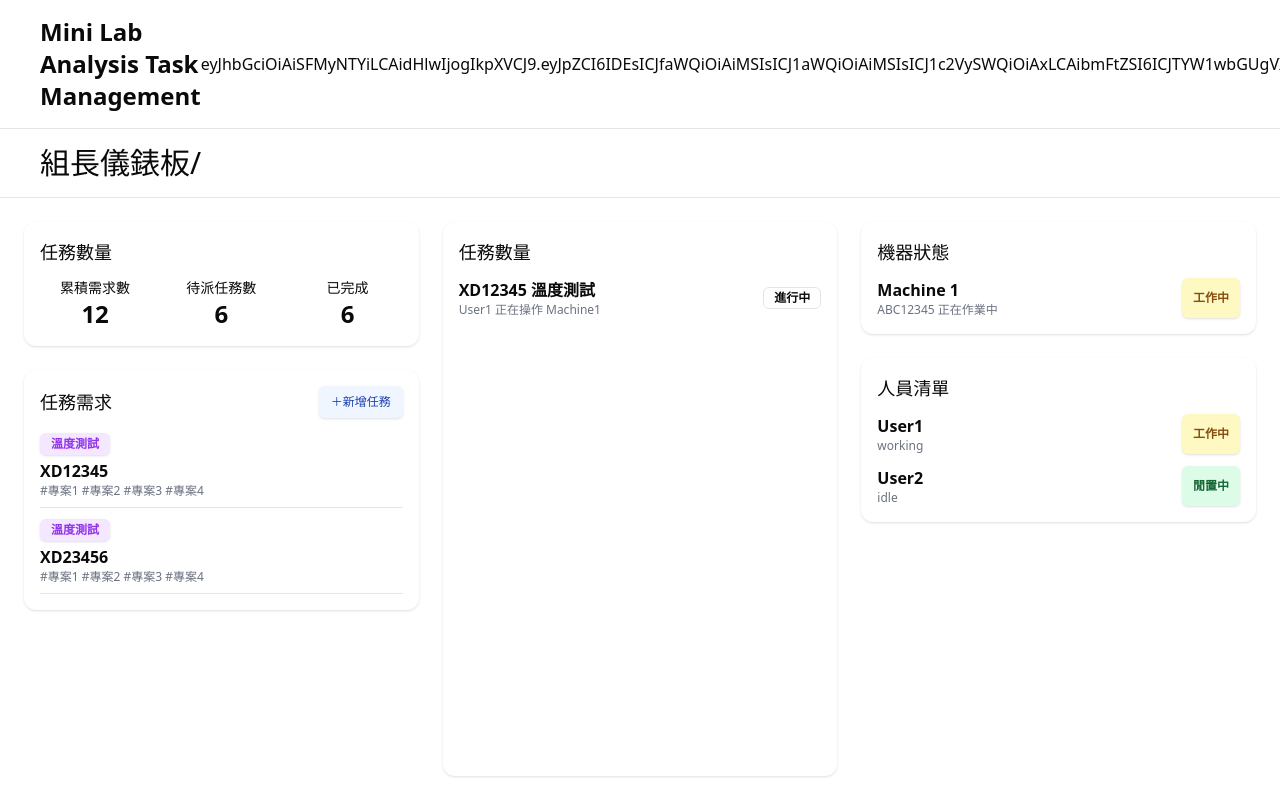
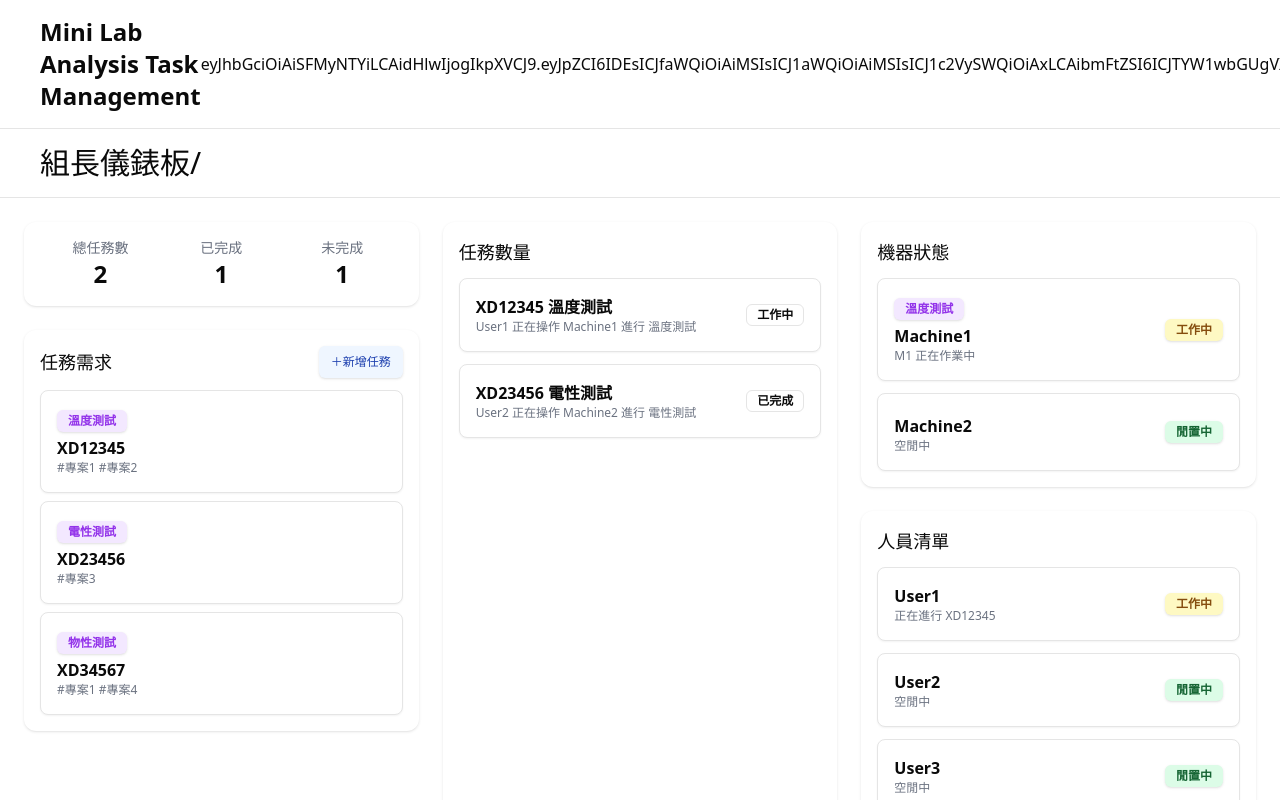
Before and after one commit to quan0715/cloud-native-final-frontend, a Vue app: page / in a window 1280 px wide. Shown: the top 800 px of the page. Built offline with nearby package versions, Linux system fonts and the light colour scheme; sample sign-in values are in the browser's storage; the HTML template or start-up script is replaced by a standard one.

Commit message:
feat: add mock data and props, with types created

```diff
--- a/src/components/Machine/MachineStatusList.vue
+++ b/src/components/Machine/MachineStatusList.vue
@@ -1,33 +1,48 @@
 <template>
   <div class="bg-white rounded-xl shadow p-4">
     <h2 class="text-lg font-medium mb-3">機器狀態</h2>
+
     <ul class="space-y-3">
-      <li v-for="m in machines" :key="m.id" class="flex justify-between">
-        <div>
-          <p class="font-semibold">{{ m.name }}</p>
-          <p class="text-xs text-gray-500">{{ m.code }} 正在作業中</p>
-        </div>
-        <Badge :class="statusClass(m.status)">{{ m.status }}</Badge>
+      <li v-for="m in machines" :key="m.id">
+        <Card class="flex justify-between items-center p-4 bg-white rounded-lg shadow-sm">
+          <div>
+            <Badge v-if="m.currentTask" class="text-purple-600 bg-purple-100">{{ m.currentTask.name }}</Badge>
+            <p class="mt-1 font-semibold">{{ m.name }}</p>
+            <p v-if="m.status === MachineStatus.Working" class="text-xs text-gray-500">
+              {{ m.code }} 正在作業中
+            </p>
+            <p v-else-if="m.status === MachineStatus.Idle" class="text-xs text-gray-500">
+              空閒中
+            </p>
+            <p v-else-if="m.status === MachineStatus.Maintenance" class="text-xs text-gray-500">
+              維護中
+            </p>
+          </div>
+          <Badge :class="statusClass(m.status)">{{ m.status }}</Badge>
+        </Card>
       </li>
     </ul>
   </div>
 </template>
 
-<script setup>
-import Badge from '@/components/ui/badge/Badge.vue'
-import { ref } from 'vue'
+<script setup lang="ts">
+import Badge from '@/components/ui/badge/Badge.vue';
+import Card from '@/components/ui/card/Card.vue';
+import { MachineStatus, type Machine } from '@/types/machine';
 
-const machines = ref([
-  { id: 1, name: 'Machine 1', code: 'ABC12345', status: '工作中' },
-  // …
-])
+const props = defineProps<{ machines: Machine[] }>()
+const machines = props.machines
 
-function statusClass(s) {
+function statusClass(s: MachineStatus) {
   switch (s) {
-    case '工作中':   return 'bg-yellow-100 text-yellow-800'
-    case '閒置中':   return 'bg-green-100 text-green-800'
-    case '已維護':   return 'bg-gray-100 text-gray-800'
-    default:        return ''
+    case MachineStatus.Working:
+      return 'bg-yellow-100 text-yellow-800'
+    case MachineStatus.Idle:
+      return 'bg-green-100 text-green-800'
+    case MachineStatus.Maintenance:
+      return 'bg-gray-100 text-gray-800'
+    default:
+      return ''
   }
 }
 </script>
--- a/src/components/Task/TaskList.vue
+++ b/src/components/Task/TaskList.vue
@@ -2,25 +2,29 @@
   <div class="bg-white rounded-xl shadow p-4">
     <h2 class="text-lg font-medium mb-3">任務數量</h2>
     <ul class="space-y-3">
-      <li v-for="task in tasks" :key="task.id" class="flex justify-between items-center">
+      <li v-for="task in tasks" :key="task.id">
+        <Card class="flex justify-between items-center p-4 bg-white rounded-lg shadow-sm">
           <div>
             <p class="font-semibold">{{ task.code }} {{ task.name }}</p>
             <p class="text-xs text-gray-500">
-            {{ task.user }} 正在操作 {{ task.machine }}
+              {{ task.user }} 正在操作 {{ task.machine }} 進行 {{ task.name }}
             </p>
           </div>
           <Badge variant="outline">{{ task.status }}</Badge>
+        </Card>
       </li>
     </ul>
   </div>
 </template>
 
-<script setup>
-import Badge from '@/components/ui/badge/Badge.vue'
-import { ref } from 'vue'
+<script setup lang="ts">
+import Badge from '@/components/ui/badge/Badge.vue';
+import Card from '@/components/ui/card/Card.vue';
+import type { Task } from '@/types/task';
+import { defineProps } from 'vue';
 
-const tasks = ref([
-  { id: 1, code: 'XD12345', name: '溫度測試', user: 'User1', machine: 'Machine1', status: '進行中' },
-  // …
-])
+
+const props = defineProps<{ tasks: Task[] }>()
+const tasks = props.tasks
+
 </script>
--- a/src/components/Task/TaskRequestList.vue
+++ b/src/components/Task/TaskRequestList.vue
@@ -5,23 +5,36 @@
       <Button size="sm" @click="$emit('create')" class="bg-blue-50 text-blue-800">＋新增任務</Button>
     </div>
     <ul class="space-y-2">
-      <li v-for="item in requests" :key="item.id" class="border-b pb-2">
-        <Badge class="text-purple-600 bg-purple-100">溫度測試</Badge>
-        <p class="mt-1 font-semibold">{{ item.code }}</p>
-        <p class="text-xs text-gray-500">#專案1 #專案2 #專案3 #專案4</p>
+      <li v-for="item in requirements" :key="item.id">
+        <Card class="items-center p-4 bg-white rounded-lg shadow-sm">
+          <Badge class="text-purple-600 bg-purple-100">{{ item.type }}</Badge>
+          <p class="mt-1 font-semibold">{{ item.code }}</p>
+          <p class="text-xs text-gray-500">
+            {{ '#' + item.tags.join(' #') }}
+          </p>
+        </Card>
       </li>
     </ul>
   </div>
 </template>
 
-<script setup>
+<script setup lang="ts">
 import Badge from '@/components/ui/badge/Badge.vue'
 import Button from '@/components/ui/button/Button.vue'
-import { ref } from 'vue'
+import Card from '@/components/ui/card/Card.vue'
+import type { TaskRequirement } from '@/types/task'
+import type { PropType } from 'vue'
 
-const requests = ref([
-  { id: 1, code: 'XD12345' },
-  { id: 2, code: 'XD23456' },
-  // …
-])
+
+
+
+const props = defineProps({
+  requirements: {
+    type: Array as PropType<TaskRequirement[]>,
+    required: true
+  }
+})
+
+const emit = defineEmits(['create'])
+const requirements = props.requirements
 </script>
--- a/src/components/Task/TaskSummaryCard.vue
+++ b/src/components/Task/TaskSummaryCard.vue
@@ -1,23 +1,29 @@
 <template>
-  <div class="bg-white rounded-xl shadow p-4">
-    <h2 class="text-lg font-medium mb-3">任務數量</h2>
-    <div class="flex space-x-4">
-      <div class="flex-1 text-center">
-        <p class="text-sm">累積需求數</p>
-        <p class="text-2xl font-bold">12</p>
-      </div>
-      <div class="flex-1 text-center">
-        <p class="text-sm">待派任務數</p>
-        <p class="text-2xl font-bold">6</p>
-      </div>
-      <div class="flex-1 text-center">
-        <p class="text-sm">已完成</p>
-        <p class="text-2xl font-bold">6</p>
-      </div>
+  <div class="bg-white rounded-xl shadow p-4 flex justify-between items-center">
+    <div class="text-center flex-1">
+      <p class="text-sm text-gray-500">總任務數</p>
+      <p class="text-2xl font-bold">{{ total }}</p>
+    </div>
+    <div class="text-center flex-1">
+      <p class="text-sm text-gray-500">已完成</p>
+      <p class="text-2xl font-bold">{{ completed }}</p>
+    </div>
+    <div class="text-center flex-1">
+      <p class="text-sm text-gray-500">未完成</p>
+      <p class="text-2xl font-bold">{{ pending }}</p>
     </div>
   </div>
 </template>
 
-<script setup>
+<script setup lang="ts">
+import { defineProps } from 'vue';
 
+interface Props {
+  total: number
+  completed: number
+  pending: number
+}
+
+const props = defineProps<Props>()
+const { total, completed, pending } = props
 </script>
--- a/src/components/User/UserAssignmentList.vue
+++ b/src/components/User/UserAssignmentList.vue
@@ -2,32 +2,45 @@
   <div class="bg-white rounded-xl shadow p-4">
     <h2 class="text-lg font-medium mb-3">人員清單</h2>
     <ul class="space-y-3">
-      <li v-for="u in users" :key="u.id" class="flex justify-between">
-        <div>
-          <p class="font-semibold">{{ u.name }}</p>
-          <p class="text-xs text-gray-500">
-            {{ u.status === '工作中' ? `正在執行 ${u.task}` : u.status }}
-          </p>
-        </div>
-        <Badge :class="userBadgeClass(u.status)">{{ u.statusLabel }}</Badge>
+      <li v-for="u in users" :key="u.id">
+        <Card class="flex justify-between items-center p-4 bg-white rounded-lg shadow-sm">
+          <div>
+            <p class="font-semibold">{{ u.name }}</p>
+            <p v-if="u.status === UserStatus.Working" class="text-xs text-gray-500">
+              正在進行 {{ u.task }}
+            </p>
+            <p v-else-if="u.status === UserStatus.Idle" class="text-xs text-gray-500">
+              空閒中
+            </p>
+            <p v-else-if="u.status === UserStatus.Assigned" class="text-xs text-gray-500">
+              已指派任務 {{ u.task }}
+            </p>
+          </div>
+          <Badge :class="statusClass(u.status)">{{ u.status }}</Badge>
+        </Card>
       </li>
     </ul>
   </div>
 </template>
 
-<script setup>
-import Badge from '@/components/ui/badge/Badge.vue'
-import { ref } from 'vue'
+<script setup lang="ts">
+import Badge from '@/components/ui/badge/Badge.vue';
+import Card from '@/components/ui/card/Card.vue';
+import { UserStatus, type UserAssignment } from '@/types/user';
 
-const users = ref([
-  { id:1, name:'User1', status:'working', statusLabel:'工作中', task:'XD12345 溫度測試' },
-  { id:2, name:'User2', status:'idle',    statusLabel:'閒置中' },
-  // …
-])
+const props = defineProps<{ users: UserAssignment[] }>()
+const users = props.users
 
-function userBadgeClass(s) {
-  if (s === 'working') return 'bg-yellow-100 text-yellow-800'
-  if (s === 'idle')    return 'bg-green-100 text-green-800'
-  return ''
+function statusClass(status: string) {
+  switch (status) {
+    case UserStatus.Working:
+      return 'bg-yellow-100 text-yellow-800'
+    case UserStatus.Idle:
+      return 'bg-green-100 text-green-800'
+    case UserStatus.Assigned:
+      return 'bg-blue-100 text-blue-800'
+    default:
+      return ''
+  }
 }
 </script>
--- /dev/null
+++ b/src/types/machine.ts
@@ -0,0 +1,17 @@
+export interface Machine {
+  id: number
+  name: string
+  code: string
+  status: MachineStatus
+  currentTask?: {
+    id: number
+    code: string
+    name: string
+  }
+}
+export enum MachineStatus {
+  Working = '工作中',
+  Idle = '閒置中',
+  Maintenance = '維護中',
+  Assigned = '已指派',
+}
--- /dev/null
+++ b/src/types/task.ts
@@ -0,0 +1,20 @@
+// types/task.ts
+export interface Task {
+  id: number
+  code: string
+  name: string
+  user: string
+  machine: string
+  status: TaskStatus
+}
+export enum TaskStatus {
+  Pending = '等待中',
+  InProgress = '工作中',
+  Done = '已完成',
+}
+export interface TaskRequirement {
+  id: number
+  code: string
+  type: string
+  tags: string[]
+}
--- /dev/null
+++ b/src/types/user.ts
@@ -0,0 +1,11 @@
+export interface UserAssignment {
+  id: number
+  name: string
+  status: UserStatus
+  task?: string
+}
+export enum UserStatus {
+  Working = '工作中',
+  Idle = '閒置中',
+  Assigned = '已指派',
+}
--- a/src/views/Home.vue
+++ b/src/views/Home.vue
@@ -18,17 +18,17 @@
       <div class="grid grid-cols-3 gap-6 h-full">
         <!-- task dashboard -->
         <div class="space-y-6">
-          <TaskSummaryCard />
-          <TaskRequestList @create="onCreateRequest" />
+          <TaskSummaryCard :total="totalTasks" :completed="completedCount" :pending="pendingCount"  />
+          <TaskRequestList @create="onCreateRequest" :requirements="mockRequirements"  />
         </div>
 
         <!-- task running list -->
-        <TaskList />
+        <TaskList :tasks="mockTasks" />
 
         <!-- status and workers list -->
         <div class="space-y-6">
-          <MachineStatusList />
-          <UserAssignmentList />
+          <MachineStatusList :machines="mockMachines" />
+          <UserAssignmentList :users="mockUsers" />
         </div>
       </div>
     </div>
@@ -43,7 +43,18 @@ import TaskRequestList from '@/components/Task/TaskRequestList.vue'
 import TaskSummaryCard from '@/components/Task/TaskSummaryCard.vue'
 import UserAssignmentList from '@/components/User/UserAssignmentList.vue'
 import UserHeader from '@/components/User/UserHeader.vue'
+// Value import for component and enum
+import { MachineStatus } from '@/types/machine'
+import { TaskStatus } from '@/types/task'
+import { UserStatus } from '@/types/user'
 
+
+
+// Type-only imports
+import type { Task } from '@/types/task'
+import { type UserAssignment } from '@/types/user'
+
+import { computed, ref } from 'vue'
 import { useRouter } from 'vue-router'
 const router = useRouter()
 
@@ -61,4 +72,49 @@ function onCreateRequest() {
   // todo: popout
   console.log('create new request')
 }
+
+const totalTasks = computed(() => mockTasks.value.length)
+const completedCount = computed(
+  () => mockTasks.value.filter(t => t.status === TaskStatus.Done).length
+)
+const pendingCount = computed(
+  () => mockTasks.value.filter(t => t.status !== TaskStatus.Done).length
+)
+
+const mockRequirements = ref([
+  {
+    id: 1,
+    code: 'XD12345',
+    type: '溫度測試',
+    tags: ['專案1', '專案2']
+  },
+  {
+    id: 2,
+    code: 'XD23456',
+    type: '電性測試',
+    tags: ['專案3']
+  },
+  {
+    id: 3,
+    code: 'XD34567',
+    type: '物性測試',
+    tags: ['專案1', '專案4']
+  }
+])
+
+
+const mockTasks = ref<Task[]>([
+  { id: 1, code: 'XD12345', name: '溫度測試', user: 'User1', machine: 'Machine1', status: TaskStatus.InProgress },
+  { id: 2, code: 'XD23456', name: '電性測試', user: 'User2', machine: 'Machine2', status: TaskStatus.Done },
+])
+const mockUsers = ref<UserAssignment[]>([
+  { id: 1, name: 'User1', status: UserStatus.Working, task: 'XD12345'},
+  { id: 2, name: 'User2', status: UserStatus.Idle },
+  { id: 3, name: 'User3', status: UserStatus.Idle },
+  { id: 4, name: 'User4', status: UserStatus.Assigned, task: 'XD23456' }
+])
+const mockMachines = ref([
+  { id: 1, name: 'Machine1', code: 'M1', status: MachineStatus.Working, currentTask: { id: 1, code: 'XD12345', name: '溫度測試' } },
+  { id: 2, name: 'Machine2', code: 'M2', status: MachineStatus.Idle }
+])
 </script>
```
Lines whose indentation alone changed are shown as unchanged.
